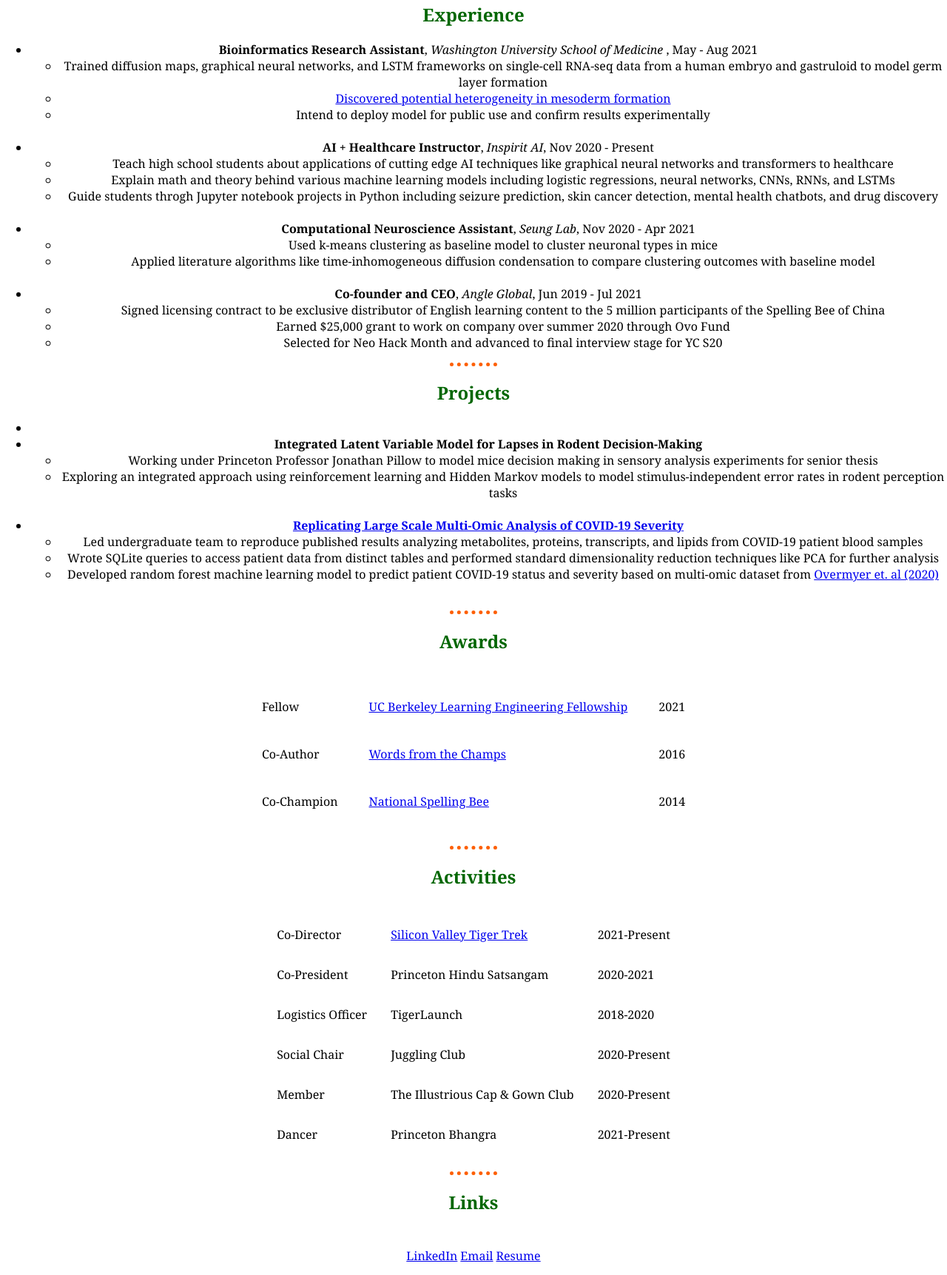
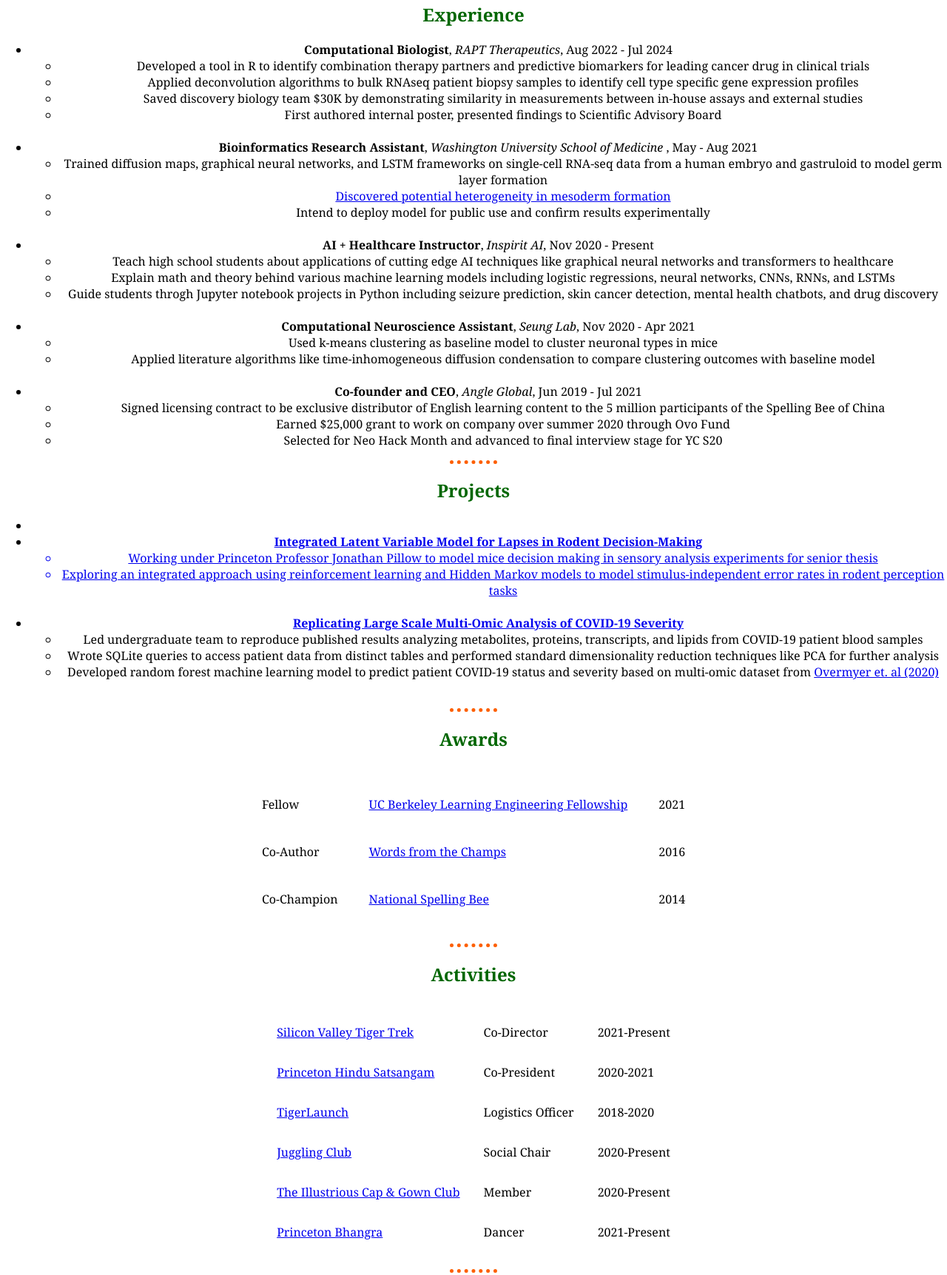
Before and after one commit to hathwars/cv, a plain HTML site: page index.html in a window 1280 px wide. Shown: the part 318-2041 px from the top of the page at 74% size. Drawn offline with Linux system fonts and the light colour scheme.

Commit message:
Update index.html

```diff
--- a/index.html
+++ b/index.html
@@ -44,6 +44,21 @@
             Experience
         </h2>
         <ul>
+            <li>
+                <b>Computational Biologist</b>,
+                <em>RAPT Therapeutics</em>,
+                Aug 2022 - Jul 2024
+                <ul>
+                    <li>Developed a tool in R to identify combination therapy partners and predictive
+                    biomarkers for leading cancer drug in clinical trials</li>
+                    <li>Applied deconvolution algorithms to bulk RNAseq patient biopsy samples to
+                    identify cell type specific gene expression profiles</li>
+                    <li>Saved discovery biology team $30K by demonstrating similarity in measurements
+                    between in-house assays and external studies</li>
+                    <li>First authored internal poster, presented findings to Scientific Advisory Board</li>
+                </ul>
+            </li>
+            <br>
             <li>
                 <b>Bioinformatics Research Assistant</b>,
                 <em>Washington University School of Medicine </em>,
@@ -107,7 +122,7 @@
 
             </li>
             <li>
-                <b>Integrated Latent Variable Model for Lapses in Rodent Decision-Making</b>
+                <b><a href = "https://dataspace.princeton.edu/handle/88435/dsp01sb397c44v">Integrated Latent Variable Model for Lapses in Rodent Decision-Making</b>
                 <ul>
                     <li>Working under Princeton Professor Jonathan Pillow to model mice decision making
                     in sensory analysis experiments for senior thesis</li>
@@ -164,34 +179,34 @@
         <table cellspacing = "30">
             <tbody>
                 <tr>
+                    <td><a href = "https://princetoneclub.com/svtt">Silicon Valley Tiger Trek</a></td>
                     <td>Co-Director</td>
-                    <td><a href = "https://princetoneclub.com/svtt">Silicon Valley Tiger Trek</a></td>
                     <td>2021-Present</td>
                 </tr>
 
                 <tr>
+                    <td><a href = "http://www.princeton.edu/~hindu/">Princeton Hindu Satsangam</td>
                     <td>Co-President</td>
-                    <td>Princeton Hindu Satsangam </td>
                     <td>2020-2021</td>
                 </tr>
                 <tr>
+                    <td><a href = "https://tigerlaunch.com/home">TigerLaunch</td>
                     <td>Logistics Officer</td>
-                    <td>TigerLaunch</td>
                     <td>2018-2020</td>
                 </tr>
                 <tr>
+                    <td><a href = "https://www.princeton.edu/~juggling/">Juggling Club</td>
                     <td>Social Chair</td>
-                    <td>Juggling Club</td>
                     <td>2020-Present</td>
                 </tr>
                 <tr>
+                    <td><a href = "https://capandgownclub.org/">The Illustrious Cap & Gown Club</td>
                     <td>Member</td>
-                    <td>The Illustrious Cap & Gown Club</td>
                     <td>2020-Present</td>
                 </tr>
                 <tr>
+                    <td><a href = "https://www.instagram.com/princetonbhangra/">Princeton Bhangra</td>
                     <td>Dancer</td>
-                    <td>Princeton Bhangra</td>
                     <td>2021-Present</td>
                 </tr>
             </tbody>
@@ -206,7 +221,7 @@
             <tbody>
                 <tr>
                     <td><a href="https://www.linkedin.com/in/shathwar/">LinkedIn</a></td> &nbsp;
-                    <td><a href="mailto:shathwar@princeton.edu">Email</a></td>
+                    <td><a href="mailto:hathwar.sj@gmail.com">Email</a></td>
                     <td><a href="./Sriram_Hathwar_Resume.pdf" download>Resume</a>
                     </td>
                 </tr>
```
